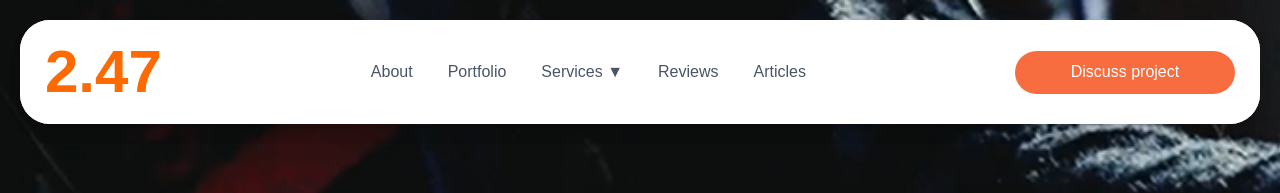
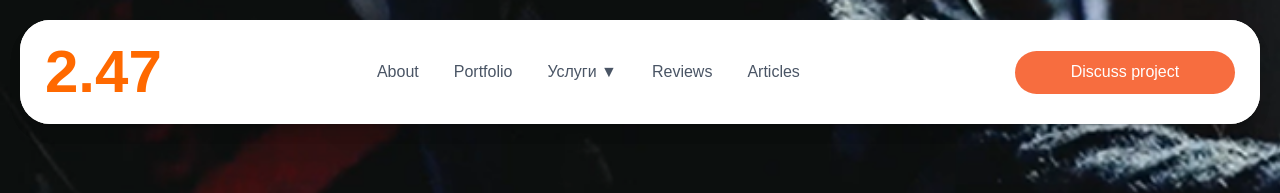
Before and after one commit to Bashkanitto/creacine, a Next.js app: page /en/form in a window 1280 px wide. Shown: the top 193 px of the page. Built offline with nearby package versions, Linux system fonts and the light colour scheme.

Commit message:
fix: Header change /services route to /cases

```diff
--- a/src/components/Header.tsx
+++ b/src/components/Header.tsx
@@ -27,8 +27,8 @@ const Header = () => {
             </Link>
           </li>
           <li>
-            <Link href="/services" className="flex items-center gap-1 hover:text-black">
-              {t('services')} ▼
+            <Link href="/cases" className="flex items-center gap-1 hover:text-black">
+              Услуги ▼
             </Link>
           </li>
           <li>
```
